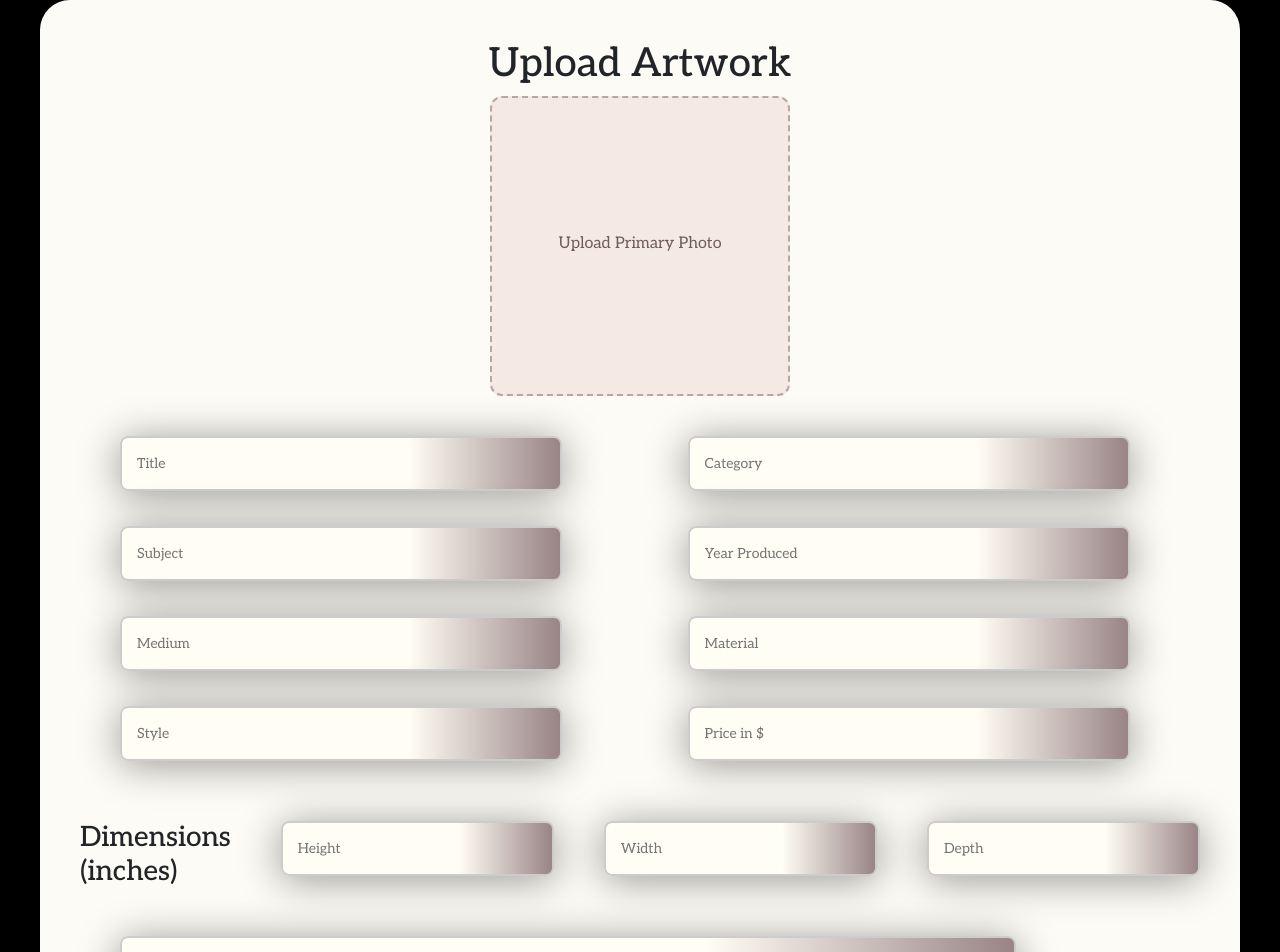
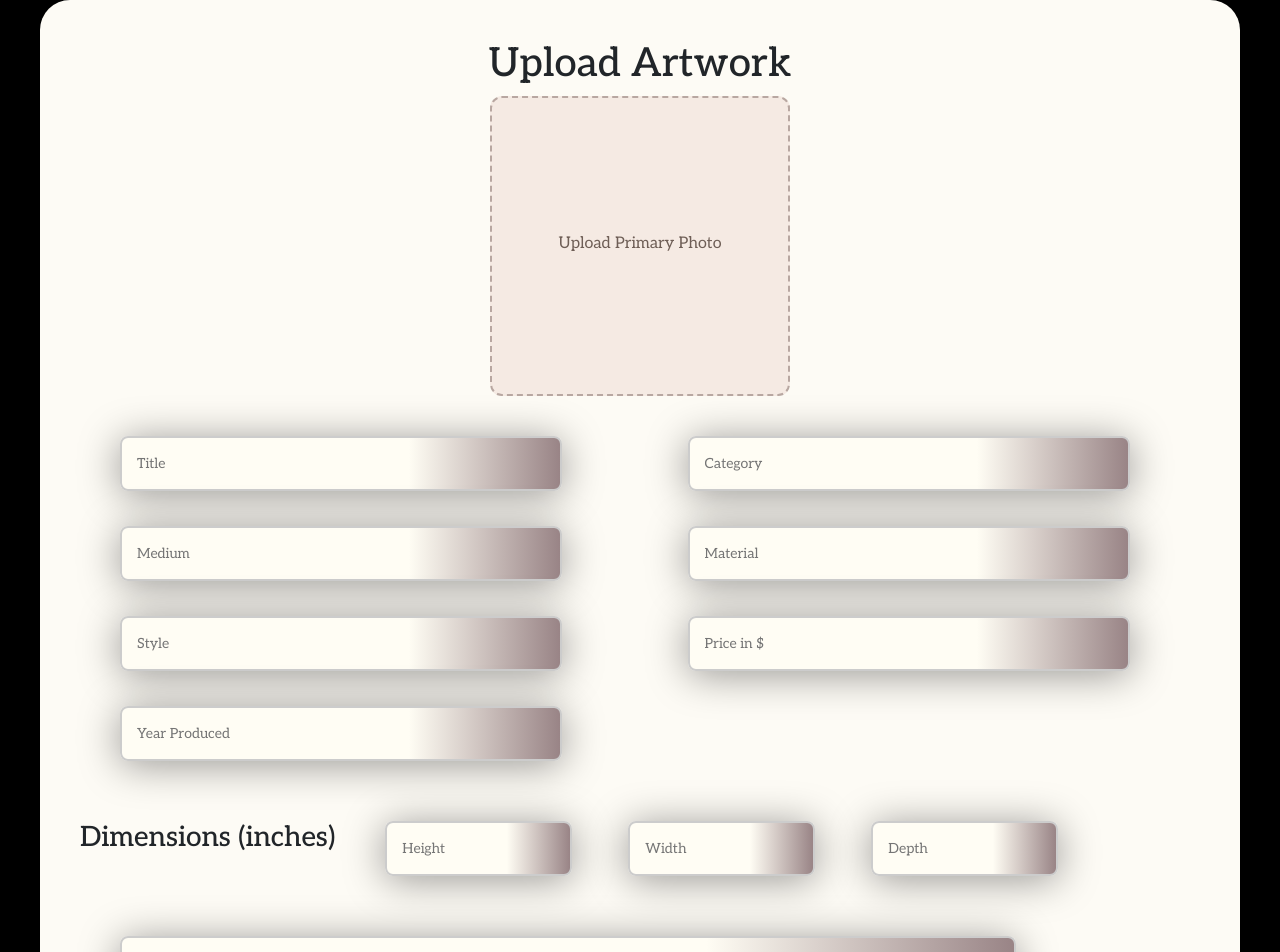
Before and after one commit to Ahsan-Asim/ArtVerse_FYP, a React (Create React App) app in the folder artverse_frontend/: page /upload_artwork in a window 1280 px wide. Shown: the top 952 px of the page. Built offline with nearby package versions, Linux system fonts and the light colour scheme; a small style sheet from the web is missing.

Commit message:
Added regex into upload artwork

```diff
--- a/artverse_frontend/src/pages/Upload_Artwork.js
+++ b/artverse_frontend/src/pages/Upload_Artwork.js
@@ -1,8 +1,7 @@
 import React, { useState } from "react";
-import axios from "axios"; // For making API calls
+import axios from "axios";
 import "../styles/UploadArtworkPage.css";
-import { Link } from 'react-router-dom'; // Import Link for routing
-
+import { Link } from "react-router-dom";
 
 const Upload_Artwork = () => {
   const [artworkDetails, setArtworkDetails] = useState({
@@ -18,18 +17,63 @@ const Upload_Artwork = () => {
     width: "",
     depth: "",
     description: "",
-    image: null, // Store the image file
+    image: null,
   });
 
-  // Handle input field changes
+  const [errors, setErrors] = useState({});
+  const [touched, setTouched] = useState({}); // Track if fields have been touched
+
+  // Regex validation rules
+  const regexRules = {
+    alphabetic: /^[A-Za-z\s]+$/, // Only letters and spaces
+    price: /^(?!0$)(\d{1,7})(\.\d{1,2})?$/, // Price between $1 and $10,000,000
+    year: /^(1500|1[5-9]\d{2}|20[0-2]\d|2024)$/, // Year from 1500 to 2024
+  };
+
+  // Validate a single input
+  const validateInput = (name, value) => {
+    let error = "";
+    if (["title", "category", "medium", "material", "style"].includes(name)) {
+      if (value && !regexRules.alphabetic.test(value)) {
+        error = "Only alphabetic characters allowed.";
+      }
+    } else if (name === "price") {
+      const price = parseFloat(value);
+      if (
+        value &&
+        (!regexRules.price.test(value) || price < 1 || price > 10000000)
+      ) {
+        error = "Price must be between $1 and $10,000,000.";
+      }
+    } else if (name === "yearProduced") {
+      if (value && !regexRules.year.test(value)) {
+        error = "Year must be between 1500 and 2024.";
+      }
+    }
+    return error;
+  };
+
+  // Handle input changes
   const handleInputChange = (e) => {
     const { name, value } = e.target;
+    const error = validateInput(name, value); // Validate the input
     setArtworkDetails({ ...artworkDetails, [name]: value });
+    if (touched[name]) {
+      setErrors({ ...errors, [name]: error }); // Only show error if field is touched
+    }
   };
 
-  // Handle image file input change
+  // Handle blur event to mark a field as touched
+  const handleBlur = (e) => {
+    const { name, value } = e.target;
+    setTouched({ ...touched, [name]: true });
+    const error = validateInput(name, value);
+    setErrors({ ...errors, [name]: error });
+  };
+
+  // Handle file changes
   const handleFileChange = (e) => {
-    const file = e.target.files[0]; // Only one file is selected
+    const file = e.target.files[0];
     setArtworkDetails({ ...artworkDetails, image: file });
   };
 
@@ -37,45 +81,66 @@ const Upload_Artwork = () => {
   const handleSubmit = async (e) => {
     e.preventDefault();
 
+    // Validate all fields before submission
+    const newErrors = {};
+    Object.keys(artworkDetails).forEach((field) => {
+      const error = validateInput(field, artworkDetails[field]);
+      if (error) newErrors[field] = error;
+    });
+
+    // If any errors exist, prevent submission
+    if (Object.keys(newErrors).length > 0) {
+      setErrors(newErrors);
+      alert("Please fix the errors before submitting.");
+      return;
+    }
+
+    // Create FormData object to send with the request
     const formData = new FormData();
-    formData.append("image", artworkDetails.image); // Append image
-    formData.append("title", artworkDetails.title);
-    formData.append("category", artworkDetails.category);
-    formData.append("subject", artworkDetails.subject);
-    formData.append("yearProduced", artworkDetails.yearProduced);
-    formData.append("medium", artworkDetails.medium);
-    formData.append("material", artworkDetails.material);
-    formData.append("style", artworkDetails.style);
-    formData.append("price", artworkDetails.price);
-    formData.append("height", artworkDetails.height);
-    formData.append("width", artworkDetails.width);
-    formData.append("depth", artworkDetails.depth);
-    formData.append("description", artworkDetails.description);
+    Object.keys(artworkDetails).forEach((key) => {
+      formData.append(key, artworkDetails[key]);
+    });
 
     try {
-      // const response = await axios.post("/api/artwork/upload", formData, {
-        const token = sessionStorage.getItem('token');
-        console.log(token);
-
-        const response = await axios.post("http://localhost:4000/api/artwork/upload", formData, {
+      const token = sessionStorage.getItem("token");
+      const response = await axios.post(
+        "http://localhost:4000/api/artwork/upload",
+        formData,
+        {
           headers: {
             "Content-Type": "multipart/form-data",
-          "Authorization": `Bearer ${token}`, // Make sure token is stored and available
-
+            Authorization: `Bearer ${token}`,
           },
-      });
+        }
+      );
 
       if (response.status === 200) {
         alert("Artwork uploaded successfully!");
-        setArtworkDetails({}); // Clear form fields after successful submission
+        setArtworkDetails({
+          title: "",
+          category: "",
+          subject: "",
+          yearProduced: "",
+          medium: "",
+          material: "",
+          style: "",
+          price: "",
+          height: "",
+          width: "",
+          depth: "",
+          description: "",
+          image: null,
+        });
+        setErrors({});
+        setTouched({});
       }
-    }  catch (error) {
+    } catch (error) {
       if (error.response && error.response.status === 403) {
-        // User is not verified
-        alert('Your account is under verification. You cannot upload artwork yet.');
+        alert(
+          "Your account is under verification. You cannot upload artwork yet."
+        );
       } else {
-        // Other errors
-        alert('Error uploading artwork.');
+        alert("Error uploading artwork.");
       }
     }
   };
@@ -84,6 +149,7 @@ const Upload_Artwork = () => {
     <div className="upload-artwork-page">
       <h1>Upload Artwork</h1>
       <form onSubmit={handleSubmit} className="upload-form">
+        {/* Upload primary photo */}
         <div className="upload-primary-photo-container">
           <label htmlFor="primaryPhoto" className="upload-primary-photo-label">
             Upload Primary Photo
@@ -91,101 +157,77 @@ const Upload_Artwork = () => {
           </label>
         </div>
 
-        {/* Other form inputs for artwork details */}
+        {/* Grid inputs */}
         <div className="grid-container">
+          {["title", "category", "medium", "material", "style"].map((field) => (
+            <div key={field} className="input-container">
               <input
                 type="text"
-            name="title"
-            placeholder="Title"
-            value={artworkDetails.title}
+                name={field}
+                placeholder={field.charAt(0).toUpperCase() + field.slice(1)}
+                value={artworkDetails[field]}
                 onChange={handleInputChange}
-            className="text-input rounded-input"
+                onBlur={handleBlur}
+                className={`text-input rounded-input ${
+                  errors[field] && touched[field] ? "input-error" : ""
+                }`}
               />
-          <input
-            type="text"
-            name="category"
-            placeholder="Category"
-            value={artworkDetails.category}
-            onChange={handleInputChange}
-            className="text-input rounded-input"
-          />
-          <input
-            type="text"
-            name="subject"
-            placeholder="Subject"
-            value={artworkDetails.subject}
-            onChange={handleInputChange}
-            className="text-input rounded-input"
-          />
-          <input
-            type="text"
-            name="yearProduced"
-            placeholder="Year Produced"
-            value={artworkDetails.yearProduced}
-            onChange={handleInputChange}
-            className="text-input rounded-input"
-          />
-          <input
-            type="text"
-            name="medium"
-            placeholder="Medium"
-            value={artworkDetails.medium}
-            onChange={handleInputChange}
-            className="text-input rounded-input"
-          />
-          <input
-            type="text"
-            name="material"
-            placeholder="Material"
-            value={artworkDetails.material}
-            onChange={handleInputChange}
-            className="text-input rounded-input"
-          />
-          <input
-            type="text"
-            name="style"
-            placeholder="Style"
-            value={artworkDetails.style}
-            onChange={handleInputChange}
-            className="text-input rounded-input"
-          />
+              {errors[field] && touched[field] && (
+                <span className="error-message">{errors[field]}</span>
+              )}
+            </div>
+          ))}
+          {/* Price input */}
+          <div className="input-container">
             <input
               type="number"
               name="price"
               placeholder="Price in $"
               value={artworkDetails.price}
               onChange={handleInputChange}
-            className="text-input rounded-input"
+              onBlur={handleBlur}
+              className={`text-input rounded-input ${
+                errors.price && touched.price ? "input-error" : ""
+              }`}
             />
+            {errors.price && touched.price && (
+              <span className="error-message">{errors.price}</span>
+            )}
+          </div>
+          {/* Year input */}
+          <div className="input-container">
+            <input
+              type="number"
+              name="yearProduced"
+              placeholder="Year Produced"
+              value={artworkDetails.yearProduced}
+              onChange={handleInputChange}
+              onBlur={handleBlur}
+              className={`text-input rounded-input ${
+                errors.yearProduced && touched.yearProduced ? "input-error" : ""
+              }`}
+            />
+            {errors.yearProduced && touched.yearProduced && (
+              <span className="error-message">{errors.yearProduced}</span>
+            )}
+          </div>
         </div>
 
         {/* Dimensions input */}
         <div className="dimensions-section">
           <h3>Dimensions (inches)</h3>
+          {["height", "width", "depth"].map((dim) => (
+            <div key={dim} className="input-container">
               <input
                 type="number"
-            name="height"
-            placeholder="Height"
-            value={artworkDetails.height}
+                name={dim}
+                placeholder={dim.charAt(0).toUpperCase() + dim.slice(1)}
+                value={artworkDetails[dim]}
                 onChange={handleInputChange}
                 className="text-input rounded-input"
               />
-          <input
-            type="number"
-            name="width"
-            placeholder="Width"
-            value={artworkDetails.width}
-            onChange={handleInputChange}
-            className="text-input rounded-input"
-          />
-          <input
-            type="number"
-            name="depth"
-            placeholder="Depth"
-            value={artworkDetails.depth}
-            onChange={handleInputChange}
-            className="text-input rounded-input"
-          />
+            </div>
+          ))}
         </div>
 
         {/* Description textarea */}
@@ -199,7 +241,7 @@ const Upload_Artwork = () => {
           ></textarea>
         </div>
 
-        {/* Save button */}
+        {/* Submit button */}
         <button type="submit" className="save-button">
           Save Artwork
         </button>
--- a/artverse_frontend/src/styles/UploadArtworkPage.css
+++ b/artverse_frontend/src/styles/UploadArtworkPage.css
@@ -118,3 +118,35 @@ h1 {
 .rounded-input {
   border-radius: 8px;
 }
+.input-container {
+  position: relative;
+}
+
+.input-error {
+  border: 2px solid red;
+  animation: shake 0.2s linear;
+}
+
+.error-message {
+  color: red;
+  font-size: 0.8rem;
+  position: absolute;
+  top: 80%;
+  left: 5%;
+  margin-bottom: px;
+}
+
+@keyframes shake {
+  0%, 100% {
+    transform: translateX(0);
+  }
+  25% {
+    transform: translateX(-4px);
+  }
+  50% {
+    transform: translateX(4px);
+  }
+  75% {
+    transform: translateX(-4px);
+  }
+}
```
Lines whose indentation alone changed are shown as unchanged.
